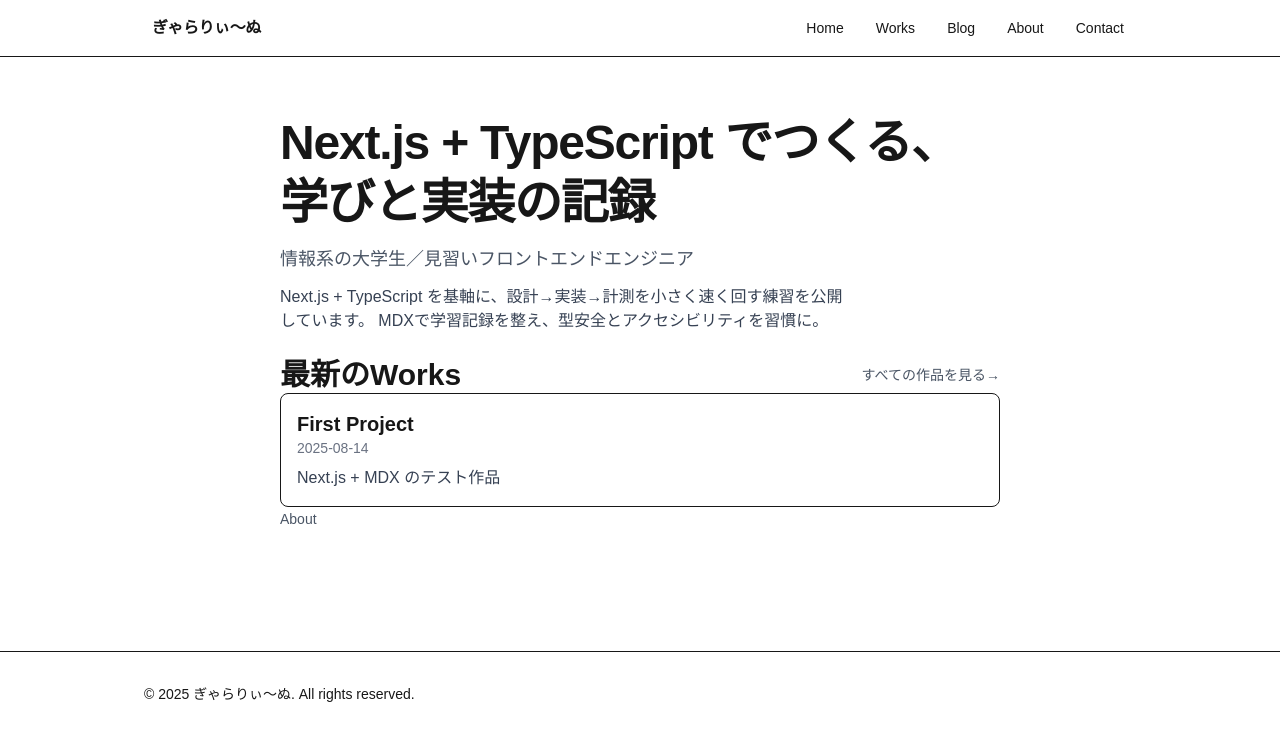
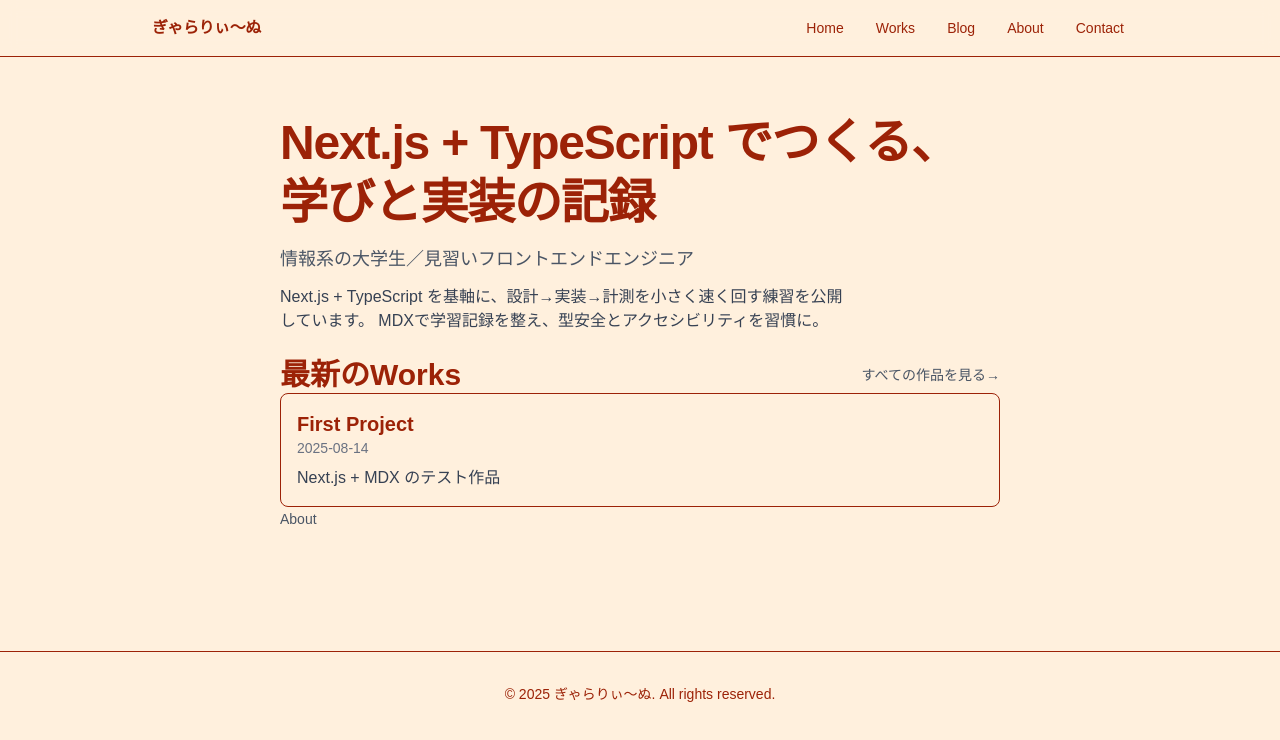
Before and after one commit to Tarutyyyne/Homepage, a Next.js app: page / in a window 1280 px wide. Shown: the top 740 px of the page. Built offline with nearby package versions, Linux system fonts and the light colour scheme; no server answers.

Commit message:
feat: サイトの配色テーマを更新 (#12)

```diff
--- a/src/app/globals.css
+++ b/src/app/globals.css
@@ -2,8 +2,8 @@
 @import "tw-animate-css";
 
 :root {
-  --background: #ffffff;
-  --foreground: #171717;
+  --background: #fff0dd;
+  --foreground: #9c2207;
 }
 
 @theme inline {
--- a/src/components/site-footer.tsx
+++ b/src/components/site-footer.tsx
@@ -1,7 +1,7 @@
 export function SiteFooter() {
   return (
     <footer className="border-t mt-16">
-      <div className="container max-w-5xl mx-auto px-4 py-8 text-sm text-muted-foreground">
+      <div className="container max-w-5xl mx-auto px-4 py-8 text-sm text-muted-foreground text-center">
         © {new Date().getFullYear()} ぎゃらりぃ～ぬ. All rights reserved.
       </div>
     </footer>
```
